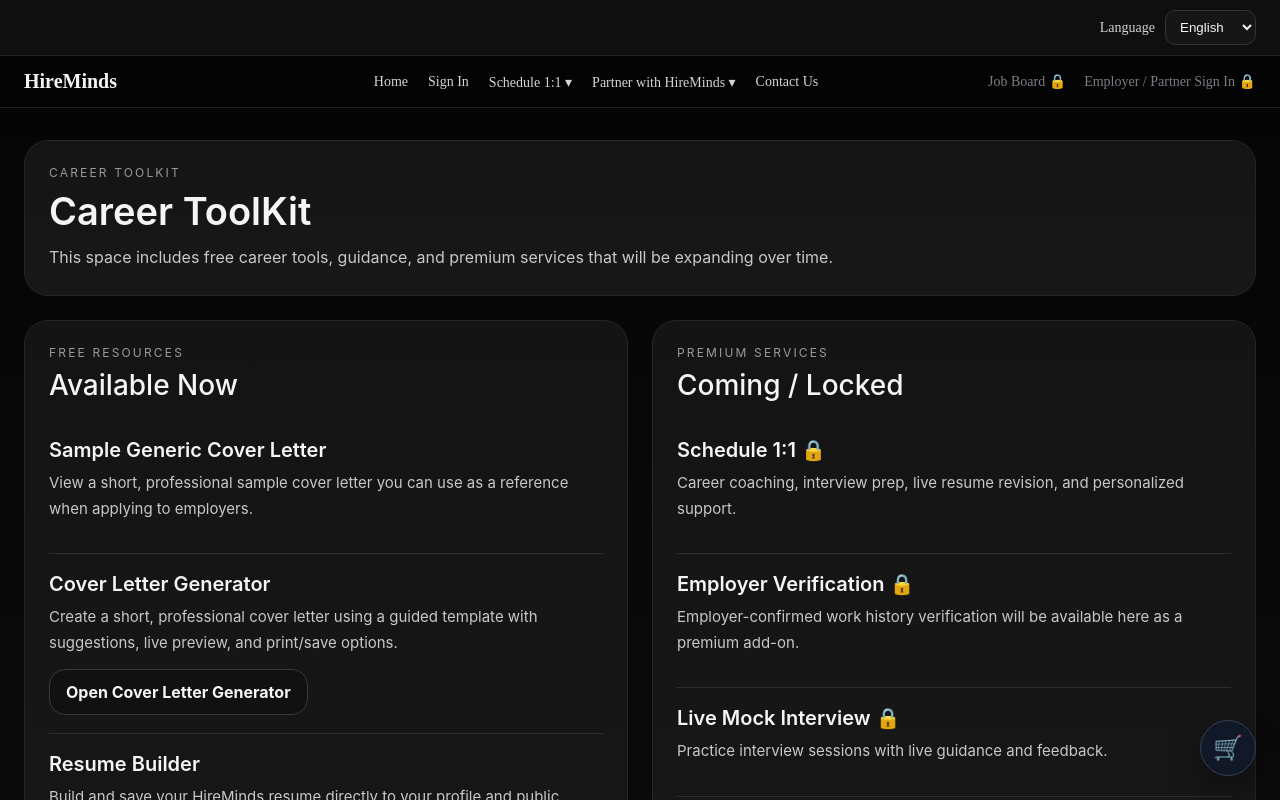
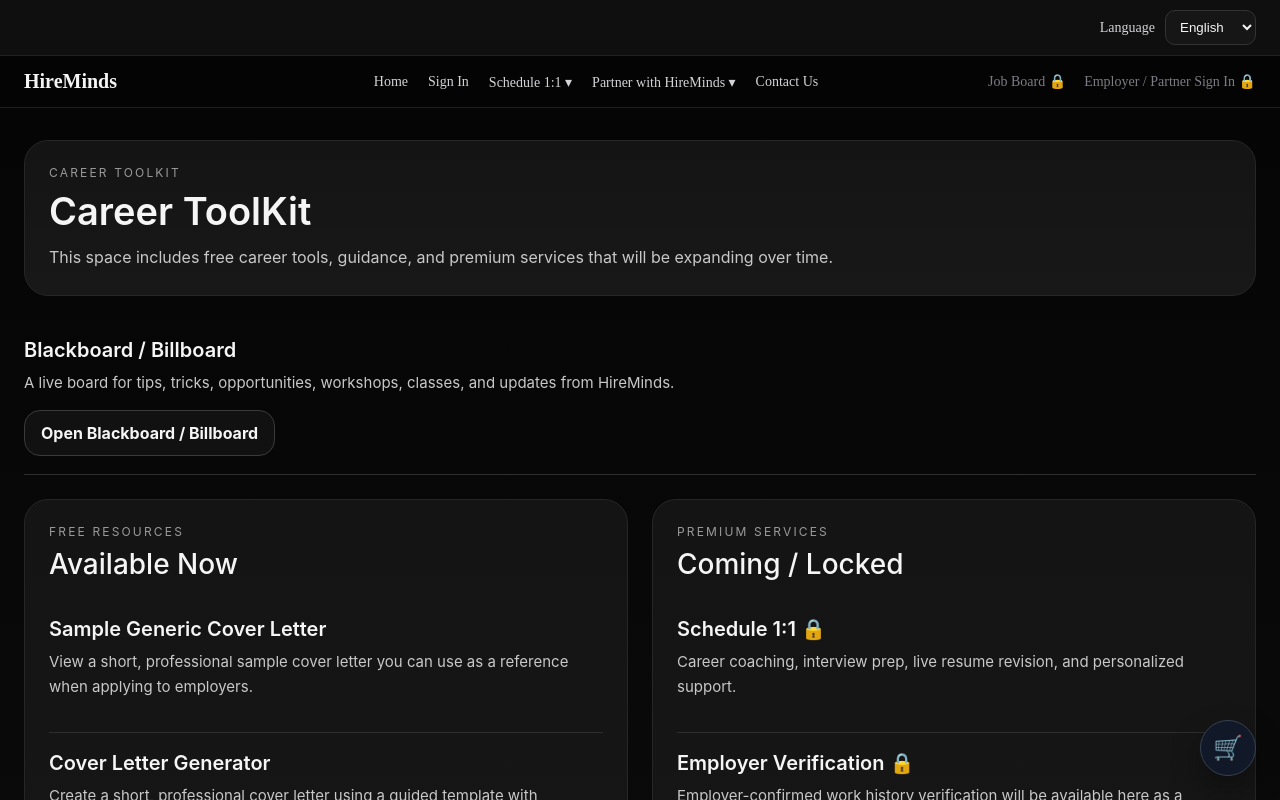
Before and after one commit to UrMizery/hireminds-platform, a Next.js app: page /career-toolkit in a window 1280 px wide. Shown: the top 800 px of the page. Built offline with nearby package versions, Linux system fonts and the light colour scheme; no server answers.

Commit message:
Update page.tsx

```diff
--- a/app/career-toolkit/page.tsx
+++ b/app/career-toolkit/page.tsx
@@ -11,6 +11,16 @@ export default function CareertoolKit() {
             This space includes free career tools, guidance, and premium services that will be expanding over time.
           </p>
         </section>
+
+        <div style={styles.item}>
+  <h3 style={styles.itemTitle}>Blackboard / Billboard</h3>
+  <p style={styles.itemText}>
+    A live board for tips, tricks, opportunities, workshops, classes, and updates from HireMinds.
+  </p>
+  <a href="/career-toolkit/board" style={styles.linkButton}>
+    Open Blackboard / Billboard
+  </a>
+</div>
 
         <section style={styles.grid}>
           <div style={styles.card}>
```
